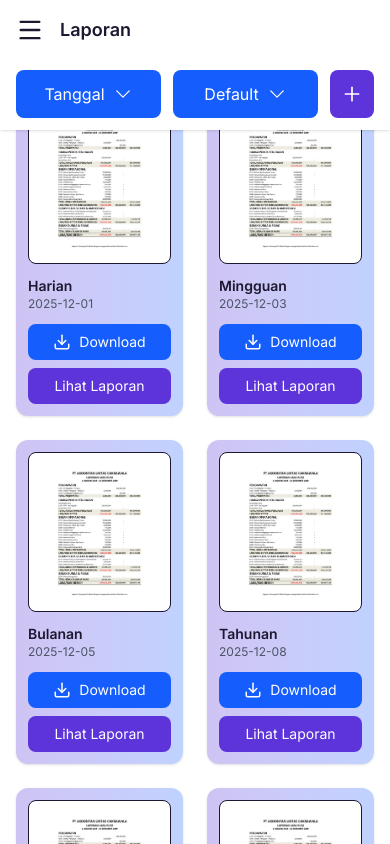
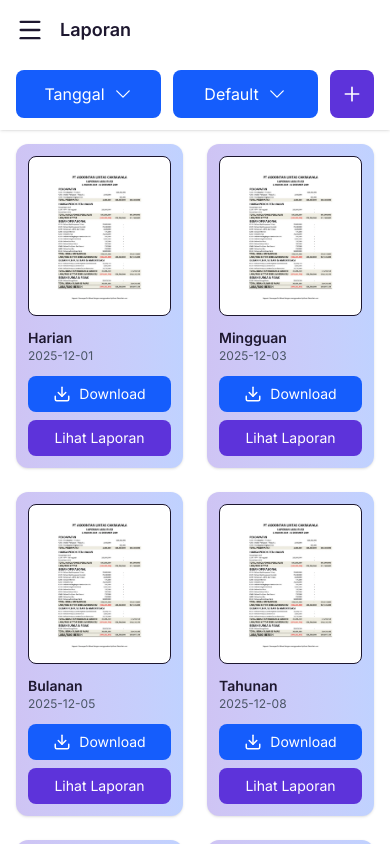
Before and after one commit to farhanangga/bimbim, a Next.js app: page /dashboard/laporan/main in a window 390 px wide. Shown: the top 844 px of the page. Built offline with nearby package versions, Linux system fonts and the light colour scheme.

Commit message:
adjusments

```diff
--- a/src/app/dashboard/laporan/main/page.tsx
+++ b/src/app/dashboard/laporan/main/page.tsx
@@ -57,7 +57,7 @@ export default function DashboardPage() {
     <div className="relative min-h-screen text-[#1D172F]">
 
       {/* Background */}
-      <div className="fixed inset-0 bg-gradient-to-tr from-[#D8E1FF] via-[#88AEFF] to-[#A88FFF] -z-10" />
+      <div className="fixed inset-0 bg-white lg:bg-gradient-to-tr from-[#D8E1FF] via-[#88AEFF] to-[#A88FFF] -z-10" />
 
       {/* Sidebar Desktop */}
       <div className="hidden lg:block">
@@ -94,7 +94,7 @@ export default function DashboardPage() {
           className="bg-blue-600 text-white px-4 py-3 rounded-lg flex items-center justify-center w-full"
           onClick={() => setDateOpen(true)}
         >
-          {selectedDate ? `Date: ${selectedDate}` : "Tanggal"}
+          {selectedDate ? ` ${selectedDate}` : "Tanggal"}
           {ARROW_SVG}
         </button>
 
@@ -129,7 +129,7 @@ export default function DashboardPage() {
                 className="bg-blue-600 hover:bg-blue-700 text-white px-5 py-3 rounded-lg flex items-center justify-center"
                 onClick={() => setDateOpen(true)}
               >
-                {selectedDate ? `Date: ${selectedDate}` : "Tanggal"}
+                {selectedDate ? ` ${selectedDate}` : "Tanggal"}
                 {ARROW_SVG}
               </button>
 
@@ -152,13 +152,13 @@ export default function DashboardPage() {
 
           {/* GRID / NO DATA */}
           {filteredList.length === 0 ? (
-            <div className="flex items-center justify-center py-20">
+            <div className="flex items-center justify-center py-55 ">
               <p className="text-gray-600 text-center text-lg">
                 Tidak ada laporan yang sesuai dengan pencarian.
               </p>
             </div>
           ) : (
-            <div className="grid grid-cols-2 lg:grid-cols-3 xl:grid-cols-4   gap-6 pt-0">
+            <div className="grid grid-cols-2 lg:grid-cols-3 xl:grid-cols-4 pt-13 lg:pt-0 gap-6 ">
               {filteredList.map((item, index) => (
                 <div
                   key={index}
```
